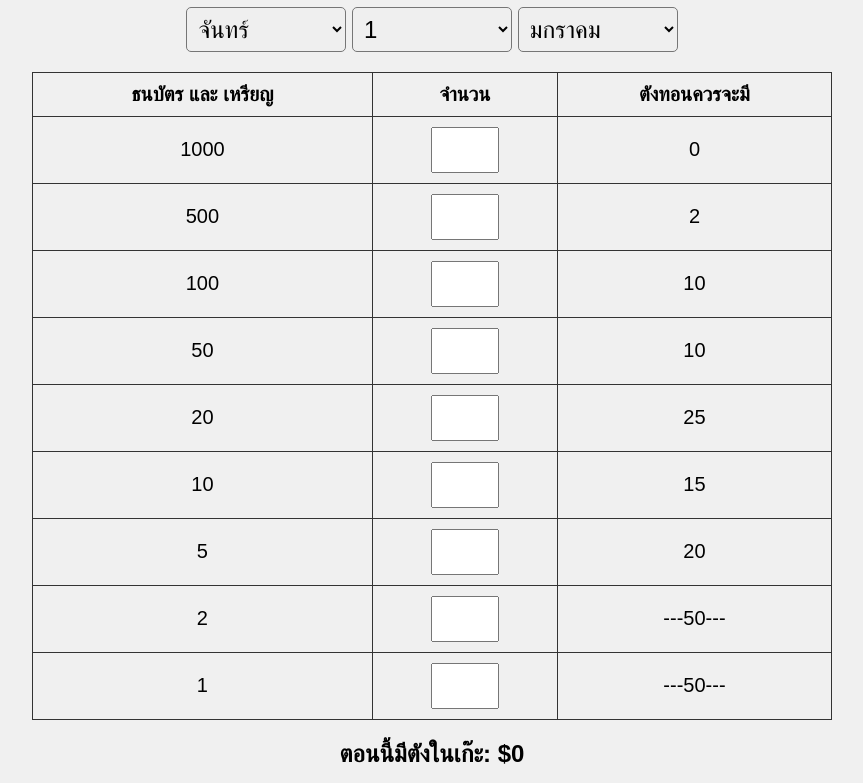
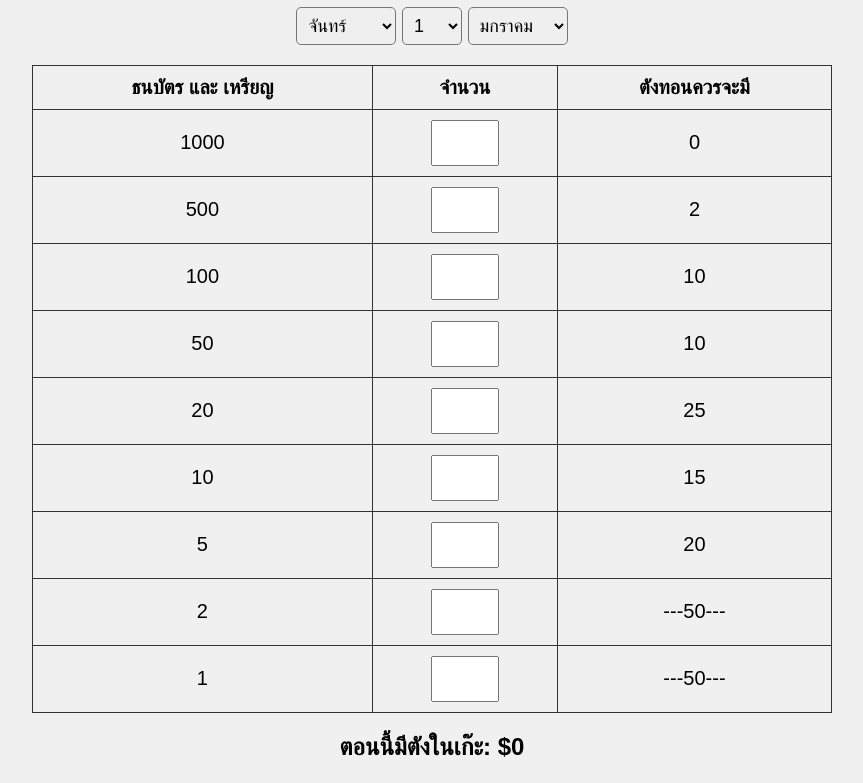
Before and after one commit to bsurasak/bsurasak.github.io, a plain HTML site: page index.html in a window 1280 px wide. Shown: the part 93-876 px from the top of the page, without its empty margins (208-1071 px from the left). Drawn offline with Linux system fonts and the light colour scheme.

Commit message:
styles.css

```diff
--- a/styles.css
+++ b/styles.css
@@ -132,8 +132,15 @@ input[type="number"] {
 
 .date-dropdowns select {
     padding: 7px; /* Adjust the padding to increase the height of the dropdown box */
-    font-size: 24px; /* Set the font size of the dropdown options */
-    width: 160px; /* Set the width of the dropdown box */
+    font-size: 18px; /* Set the font size of the dropdown options */
+    width: 100px; /* Set the width of the dropdown box */
+    border-radius: 5px; /* Add rounded corners to the dropdown box */
+}
+
+#days {
+    padding: 7px; /* Adjust the padding to increase the height of the dropdown box */
+    font-size: 18px; /* Set the font size of the dropdown options */
+    width: 60px; /* Set the width of the dropdown box */
     border-radius: 5px; /* Add rounded corners to the dropdown box */
 }
 
```
